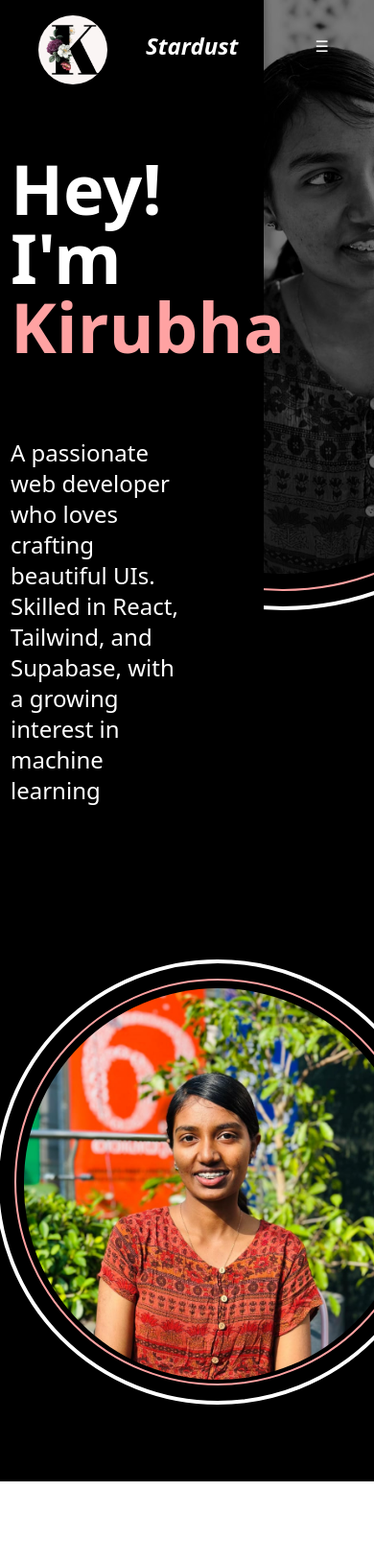
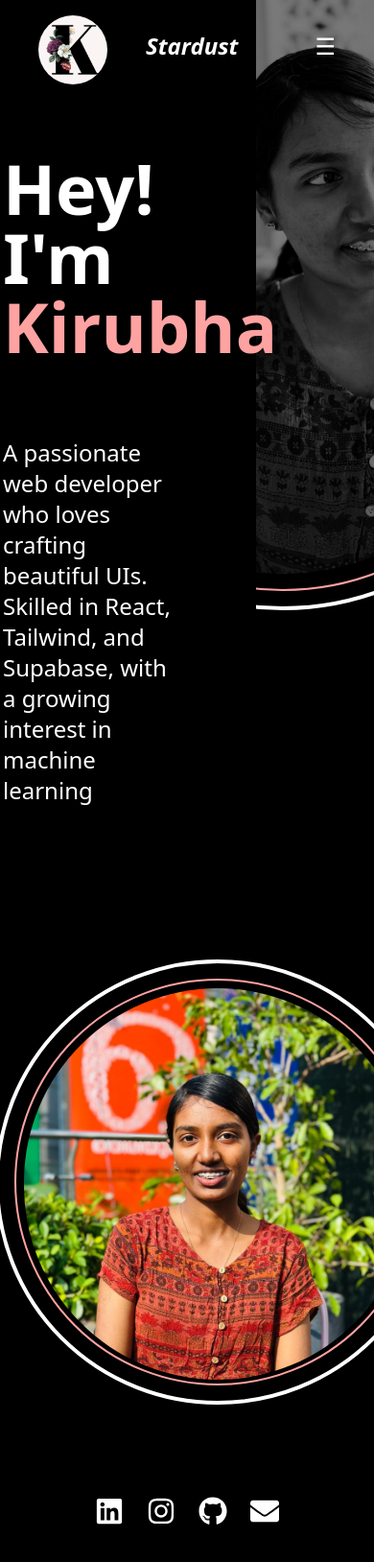
Before and after one commit to 3-stardust-7/Portfolio, a React (Vite) app: page / in a window 390 px wide. Shown: the top 1628 px of the page at 96% size. Before the commit the page ends 1544 px from the top, so only its background shows below. Built offline with nearby package versions, Linux system fonts and the light colour scheme.

Commit message:
social icons added

```diff
--- a/src/components/Navbar.jsx
+++ b/src/components/Navbar.jsx
@@ -1,10 +1,13 @@
-import React from "react";
+import React, { useState } from "react";
 
 const Navbar = () => {
+  const [isOpen, setIsOpen] = useState(false);
+
   return (
-    <nav className=" text-white p-8">
+    <nav className="text-white p-8">
       <div className="container mx-auto flex justify-between items-center">
         {/* Logo or Brand Name */}
+        <div className="flex items-center space-x-4">
           <img
             src="/k.png" // Correct path for Vite (in public folder)
             alt="Profile Pic"
@@ -13,8 +16,9 @@ const Navbar = () => {
           <a href="/" className="text-2xl px-20 font-bold">
             <em>Stardust</em>
           </a>
+        </div>
 
-        {/* Navigation Links */}
+        {/* Desktop Menu */}
         <div className="hidden md:flex text-2xl font-light space-x-6">
           <a href="/" className="hover:text-red-300 transition">
             Home
@@ -30,8 +34,42 @@ const Navbar = () => {
           </a>
         </div>
 
-        {/* Mobile Menu Button (Optional) */}
-        <button className="md:hidden text-white focus:outline-none">☰</button>
+        {/* Mobile Menu Button */}
+        <button
+          onClick={() => setIsOpen(!isOpen)}
+          className="md:hidden  text-white focus:outline-none text-2xl"
+        >
+          {isOpen ? "✕" : "☰"}
+        </button>
+      </div>
+
+      {/* Mobile Dropdown Menu */}
+      <div
+        className={`md:hidden ${
+          isOpen ? "block" : "hidden"
+        } bg-black text-white space-y-2 pt-4`}
+      >
+        <a href="/" className="block px-4 py-2 hover:bg-red-300 transition">
+          Home
+        </a>
+        <a
+          href="/about"
+          className="block px-4 py-2 hover:bg-red-300 transition"
+        >
+          About
+        </a>
+        <a
+          href="#projects"
+          className="block px-4 py-2 hover:bg-red-300 transition"
+        >
+          Projects
+        </a>
+        <a
+          href="#contact"
+          className="block px-4 py-2 hover:bg-red-300 transition"
+        >
+          Contact
+        </a>
       </div>
     </nav>
   );
--- /dev/null
+++ b/src/components/Socialicons.jsx
@@ -0,0 +1,48 @@
+import React from "react";
+import { FaLinkedin, FaInstagram, FaGithub, FaEnvelope } from "react-icons/fa";
+
+const SocialIcons = () => {
+  return (
+    <div className="flex justify-center space-x-6 py-4">
+      {/* LinkedIn */}
+      <a
+        href="https://www.linkedin.com/in/k%C3%ADr%C3%BCbh%C3%A3-v-b5a873292/"
+        target="_blank"
+        rel="noopener noreferrer"
+        className="text-white text-3xl hover:text-blue-500 transition"
+      >
+        <FaLinkedin />
+      </a>
+
+      {/* Instagram */}
+      <a
+        href="https://www.instagram.com/3._stardust_.7/"
+        target="_blank"
+        rel="noopener noreferrer"
+        className="text-white text-3xl hover:text-pink-500 transition"
+      >
+        <FaInstagram />
+      </a>
+
+      {/* GitHub */}
+      <a
+        href="https://github.com/3-stardust-7"
+        target="_blank"
+        rel="noopener noreferrer"
+        className="text-white text-3xl hover:text-emerald-400 transition"
+      >
+        <FaGithub />
+      </a>
+
+      {/* Mail */}
+      <a
+        href="mailto:your-vkirubha7@gmail.com"
+        className="text-white text-3xl hover:text-red-300 transition"
+      >
+        <FaEnvelope />
+      </a>
+    </div>
+  );
+};
+
+export default SocialIcons;
--- a/src/pages/About.jsx
+++ b/src/pages/About.jsx
@@ -29,31 +29,33 @@ const About = () => {
       <div className="fixed z-100 ml-10">
         <Navbar />
       </div>
-      <div className="bg-black h-screen text-white p-20">
-        <h1 className="text-5xl mt-20 font-bold py-10">My Bio</h1>
-        <p className="text-2xl w-1/2 font-light">
+      <div className="flex bg-black flex-col">
+        <div className=" z-10 sm:mt-120 lg:mt-10 h-screen text-white p-20">
+          <h1 className="text-5xl mt-0 font-bold py-10">My Bio</h1>
+          <p className=" text-2xl lg:w-1/2  font-light">
             Hey, I’m Kirubha. I’m from Salem, TN. Even so I’ve been living in
-          Kochi for more than 10 years having completed my schooling at Campion
-          School and am currently pursuing my BTech Degree in Computer Science
-          at Model Engineering College.
+            Kochi for more than 10 years having completed my schooling at
+            Campion School and am currently pursuing my BTech Degree in Computer
+            Science at Model Engineering College.
             <br />
-          <br /> Basically, I can’t say I’m an expert, but if being taught then
-          I’m a great learner who would love to grasp new skills and techniques
-          with utmost efforts. I’m always intrigued by knotty, brain teasing,
-          complex problems and feel satiated when I finally solve them!
+            <br /> Basically, I can’t say I’m an expert, but if being taught
+            then I’m a great learner who would love to grasp new skills and
+            techniques with utmost efforts. I’m always intrigued by knotty,
+            brain teasing, complex problems and feel satiated when I finally
+            solve them!
           </p>
           <div className="absolute z-0 -top-50 -right-50 border-4 border-white p-4 rounded-full">
             <div className="border-2 border-red-300 p-4 rounded-full lg:w-200 lg:h-200">
               <img
                 src="/bnw.jpg" // Correct path for Vite (in public folder)
                 alt="Profile Pic"
-              className="w-200 opacity-50 h-190 object-cover rounded-full"
+                className="w-200 opacity-30 h-190 object-cover rounded-full"
               />
             </div>
           </div>
         </div>
 
-      <div className=" bg-black px-86 p-4">
+        <div className=" bg-black lg:px-86 p-8">
           <h2 className="text-5xl  font-bold text-white mb-10 text-center">
             🎓 My Education Timeline
           </h2>
@@ -66,8 +68,10 @@ const About = () => {
                 {/* Timeline Content */}
                 <div className="bg-white p-6 my-14 shadow-lg rounded-2xl">
                   <h3 className="text-2xl font-bold">{item.title}</h3>
-                <p className="text-gray-800 text-xl font-semilight py-4">{item.institution}</p>
-                <span className="text-md text-blue-500 bg-gray-200 rounded-2xl py-1 px-2 font-semibold relative -top-24 -right-156">
+                  <p className="text-gray-800 text-xl font-semilight py-4">
+                    {item.institution}
+                  </p>
+                  <span className="text-md text-blue-500 bg-gray-300 rounded-2xl py-1 px-2 font-semibold">
                     {item.year}
                   </span>
                   <p className="mt-2 text-gray-700">{item.description}</p>
@@ -76,6 +80,7 @@ const About = () => {
             ))}
           </div>
         </div>
+      </div>
     </>
   );
 };
--- a/src/pages/Landing.jsx
+++ b/src/pages/Landing.jsx
@@ -1,5 +1,7 @@
 import React from "react";
 import Navbar from "../components/Navbar";
+import SocialIcons from "../components/Socialicons";
+
 //import { FaGithub, FaLinkedin, FaTwitter } from "react-icons/fa";
 
 const Landing = () => {
@@ -10,8 +12,8 @@ const Landing = () => {
       </div>
       <div className="bg-black w-full text-white min-h-screen flex lg:flex-col flex-row justify-center items-center">
         <div className="flex lg:flex-row flex-col">
-          <div className="w-1/2 sm:ml-0 ml-20 z-50 lg:bg-none bg-black">
-            <h1 className="mt-40 px-20  text-7xl font-bold animate-fade-in-up">
+          <div className="w-1/2 sm:ml-0 ml-18  z-50 lg:bg-none bg-black">
+            <h1 className="mt-40 px-20 text-7xl font-bold animate-fade-in-up">
               Hey! I'm <span className="text-red-300">Kirubha</span>
             </h1>
             <p className="p-20 font-light text-2xl">
@@ -39,8 +41,9 @@ const Landing = () => {
             />
           </div>
         </div>
-
-
+      </div>
+      <div className="bg-black pb-20">
+        <SocialIcons />
       </div>
     </>
   );
```
Lines whose indentation alone changed are shown as unchanged.
